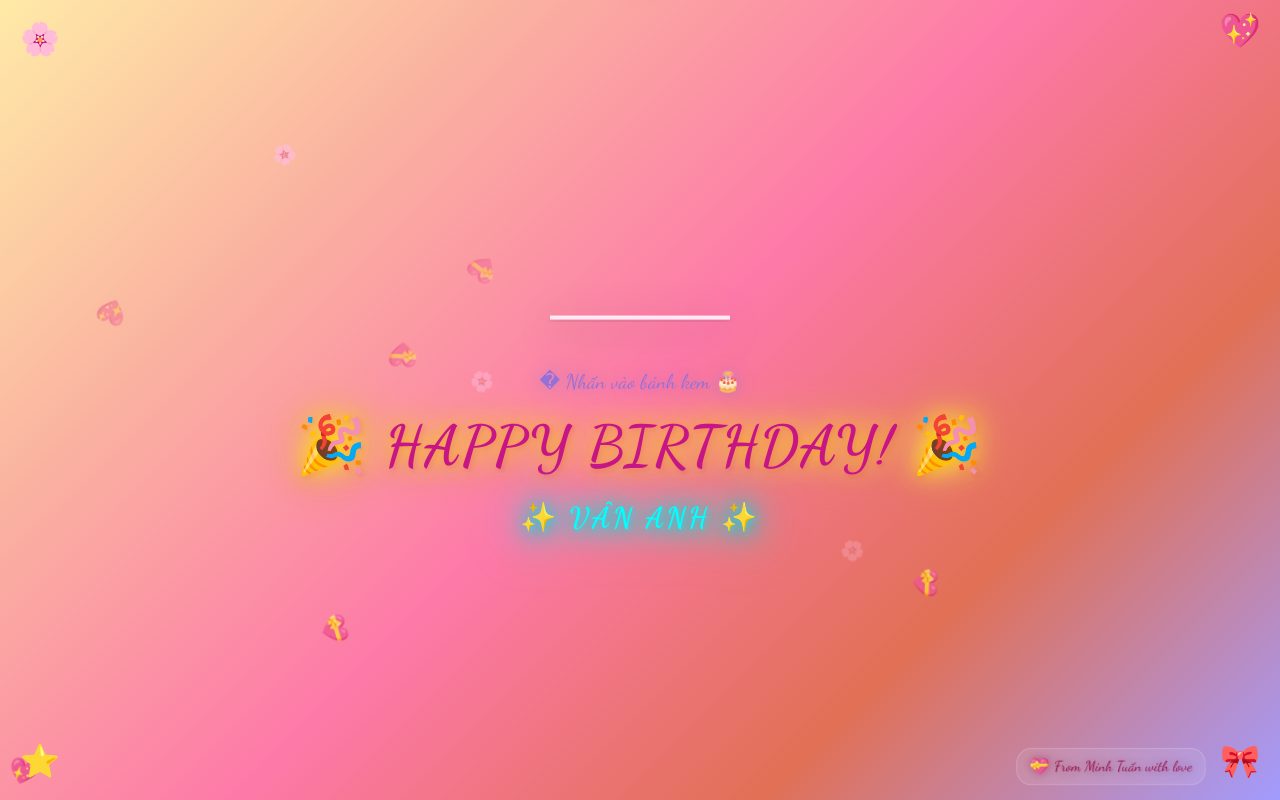
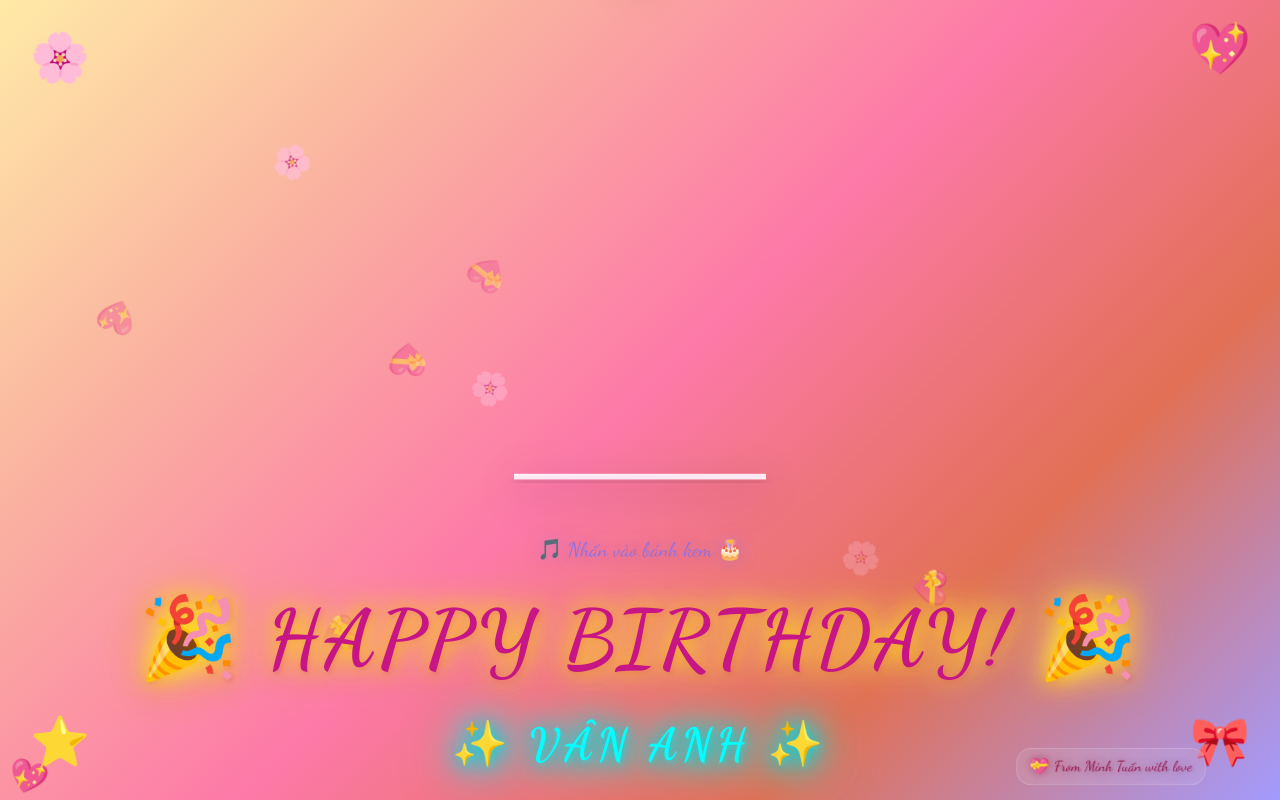
Before and after one commit to nmihtuna204/lovie-birthday-cake, a website: page birthday-cake.html in a window 1280 px wide. Drawn offline with Linux system fonts and the light colour scheme.

Commit message:
Tăng kích thước cho màn hình desktop lớn

```diff
--- a/birthday-cake.html
+++ b/birthday-cake.html
@@ -366,6 +366,75 @@
         filter: drop-shadow(0 4px 8px rgba(199, 21, 133, 0.4));
         letter-spacing: 2px;
         line-height: 1.2;
+      }
+
+      /* Desktop responsive styles - larger screens */
+      @media (min-width: 1024px) {
+        .text h1 {
+          font-size: 5em;
+          margin: 30px 0;
+          letter-spacing: 4px;
+        }
+
+        .name {
+          font-size: 2.8rem !important;
+          margin: 25px 0 !important;
+          letter-spacing: 5px;
+        }
+
+        #cake {
+          margin: -12em auto 0 auto;
+          width: 280px;
+          height: 700px;
+        }
+
+        .instruction {
+          font-size: 1.8rem;
+          margin: 40px 20px;
+        }
+
+        .from-signature {
+          bottom: 25px;
+          right: 100px;
+          font-size: 1.2rem;
+          padding: 12px 16px;
+        }
+
+        .corner-decoration {
+          font-size: 3rem;
+        }
+
+        .corner-decoration.top-left,
+        .corner-decoration.bottom-left {
+          left: 30px;
+        }
+
+        .corner-decoration.top-right,
+        .corner-decoration.bottom-right {
+          right: 30px;
+        }
+
+        .corner-decoration.top-left,
+        .corner-decoration.top-right {
+          top: 30px;
+        }
+
+        .corner-decoration.bottom-left,
+        .corner-decoration.bottom-right {
+          bottom: 30px;
+        }
+
+        .heart, .blossom {
+          font-size: 2rem;
+        }
+
+        .star {
+          font-size: 1.5rem;
+        }
+
+        .sparkle {
+          font-size: 1.2rem;
+        }
       }
 
       /* Mobile responsive styles */
@@ -1044,7 +1113,7 @@
       </svg>
 
       <!-- Instruction text -->
-      <div class="instruction">� Nhấn vào bánh kem 🎂</div>
+      <div class="instruction">🎵 Nhấn vào bánh kem 🎂</div>
 
       <div class="text">
       <h1>🎉 Happy Birthday! 🎉</h1>
@@ -1088,7 +1157,7 @@
             console.log('🔇 Music stopped completely');
 
             // Update instruction text
-            document.querySelector('.instruction').innerHTML = '� Nhấn vào bánh kem 🎂';
+            document.querySelector('.instruction').innerHTML = '🎼 Nhấn vào bánh kem 🎂';
             document.querySelector('.instruction').style.color = '#9370DB';
 
             // Stop all musical effects
```
